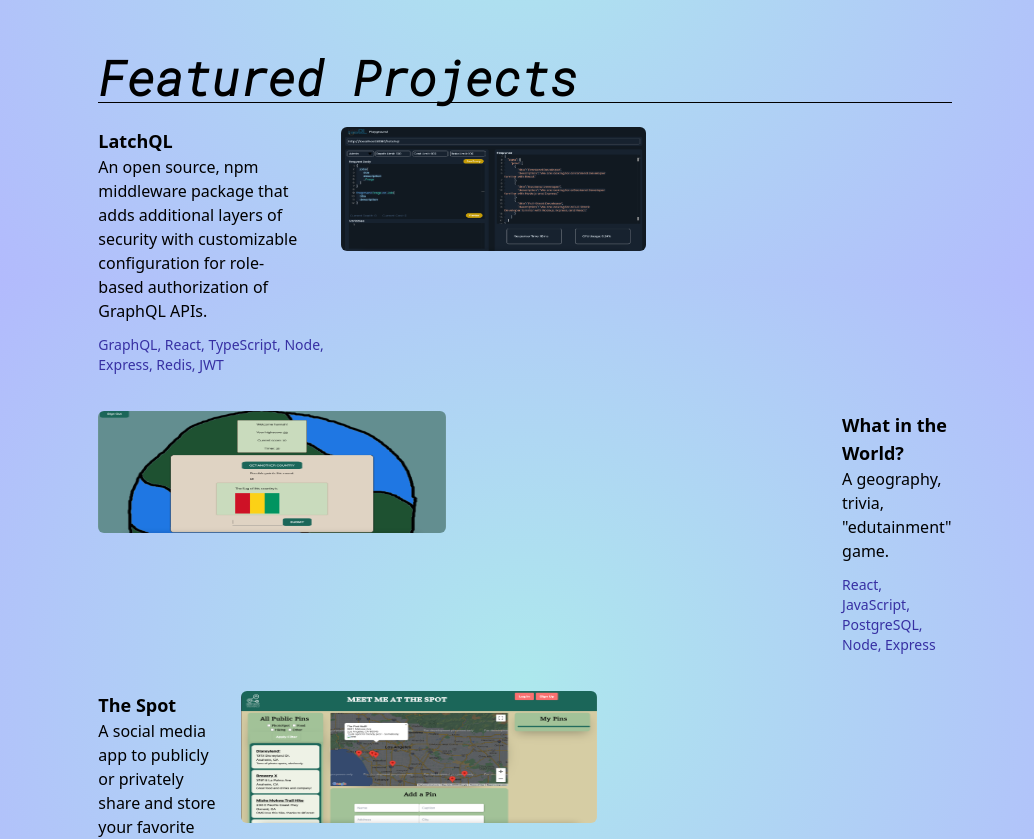
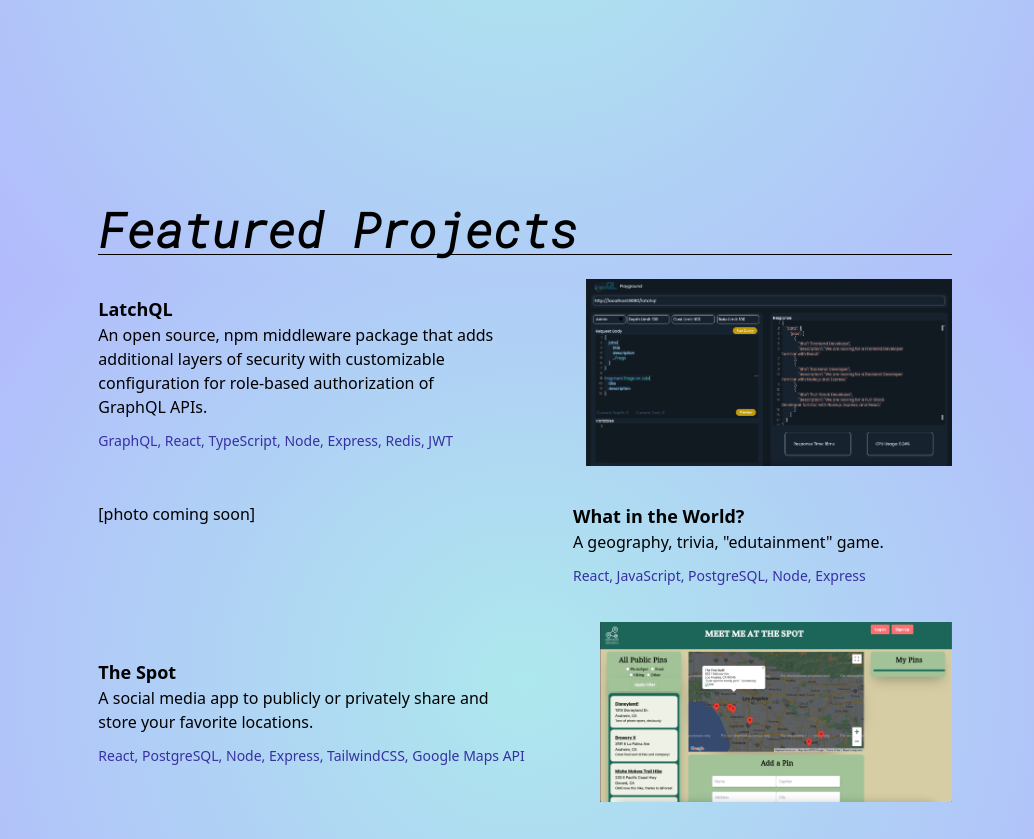
Before and after one commit to hbernie/personal-website, a React (Vite) app: page / in a window 1280 px wide. Shown: the part 1320-2159 px from the top of the page, without its empty margins (115-1149 px from the left). Built offline with nearby package versions, Linux system fonts and the light colour scheme; a web font is replaced by a local one.

Commit message:
fix project images

```diff
--- a/src/components/Projects.tsx
+++ b/src/components/Projects.tsx
@@ -22,18 +22,18 @@ export default function Projects(){
 
     <div className='w-2/3'>
       <div className='flex flex-row'>
-        <div className='flex flex-col justify-center'>
+        <div className='flex flex-col justify-center w-2/3'>
           <p className='text-lg font-bold'>LatchQL</p>
           <p className='w-5/6'>An open source, npm middleware package that adds additional layers of security with customizable configuration for role-based authorization of GraphQL APIs.</p>
           <h3 className='text-sm mt-3 text-indigo-800'>GraphQL, React, TypeScript, Node, Express, Redis, JWT</h3>
         </div>
-        <a href='https://www.npmjs.com/package/latchql' target='_blank'><img src={latchql} className='w-1/2 h-1/2 hover:scale-125 transition-all duration-500 rounded-md'></img></a>
+        <a className='w-1/2 h-1/2 hover:scale-125 transition-all duration-500 rounded-md' href='https://www.npmjs.com/package/latchql' target='_blank'><img src={latchql}></img></a>
       </div>
 
         <br></br>
 
         <div className='flex flex-row mt-3'>
-        <a href='https://github.com/AlpsCo/WhatInTheWorld' target='_blank'><img src={trivia} className='w-1/2 h-1/2 hover:scale-125 transition-all duration-500 rounded-md'></img></a>
+        <a className='w-1/2 h-1/2 hover:scale-125 transition-all duration-500 rounded-md' href='https://github.com/AlpsCo/WhatInTheWorld' target='_blank'>[photo coming soon]</a>
         <div className='flex flex-col justify-center ml-12'>
           <p className='text-lg font-bold'>What in the World?</p>
           <p>A geography, trivia, "edutainment" game.</p>
@@ -49,7 +49,7 @@ export default function Projects(){
           <p className='w-5/6'>A social media app to publicly or privately share and store your favorite locations.</p>
           <h3 className='text-sm mt-3 text-indigo-800'>React, PostgreSQL, Node, Express, TailwindCSS, Google Maps API</h3>
         </div>
-        <a href='https://github.com/MeetmeattheSpot/Meet-me-at-the-Spot/tree/dev' target='_blank'><img src={spot} className='w-1/2 h-1/2 hover:scale-125 transition-all duration-500 rounded-md'></img></a>
+        <a className='w-1/2 h-1/2 hover:scale-125 transition-all duration-500 rounded-md' href='https://github.com/MeetmeattheSpot/Meet-me-at-the-Spot/tree/dev' target='_blank'><img src={spot} ></img></a>
       </div>
 
       {/* <h2 className='border-2'>Some static websites: LatchQL Landing Page + Portfolio Website</h2> */}
```
Also changed, not shown: 3 other files (tests, documents, lock files or other folders).
